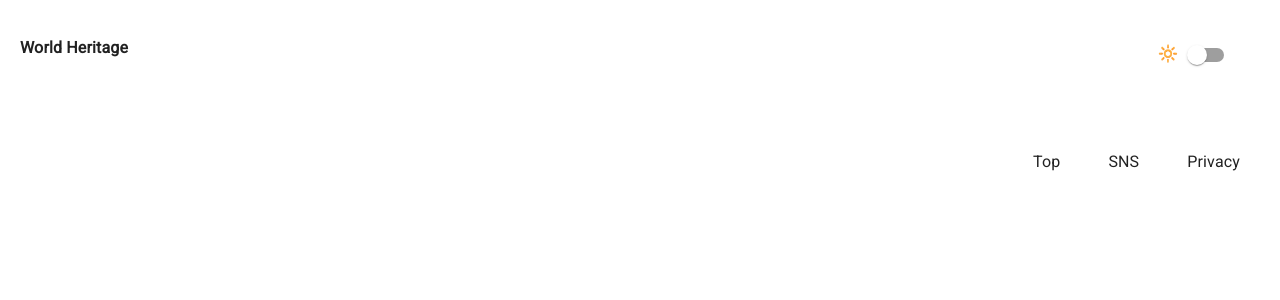
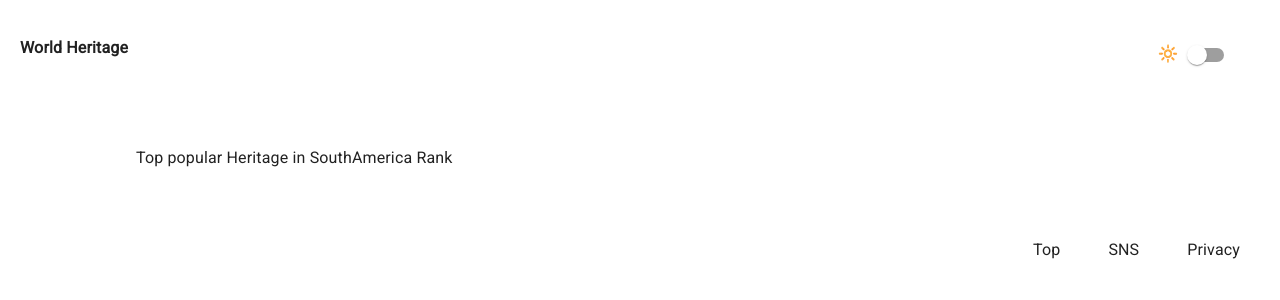
Before and after one commit to zigzagdev/world-heritage, a React (Create React App) app in the folder app/: page /SouthAmerica in a window 1280 px wide. Shown: the top 300 px of the page. Built offline with nearby package versions, Linux system fonts and the light colour scheme; the HTML template or start-up script is replaced by a standard one.

Commit message:
southAmericaPath_add

```diff
--- a/app/src/components/Path.tsx
+++ b/app/src/components/Path.tsx
@@ -7,6 +7,7 @@ import {
 import Top from "./Top";
 import Asia from "./continents/Asia";
 import Africa from "./continents/Africa";
+import SouthAmerica from "./continents/SouthAmerica";
 
 const Path = () => {
     return(
@@ -16,6 +17,7 @@ const Path = () => {
                     <Route path="/" element={<Top/>}/>
                     <Route path="/Asia" element={<Asia/>}/>
                     <Route path="/Africa" element={<Africa/>}/>
+                    <Route path="/SouthAmerica" element={<SouthAmerica/>}/>
                 </Routes>
             </BrowserRouter>
         </div>
```
